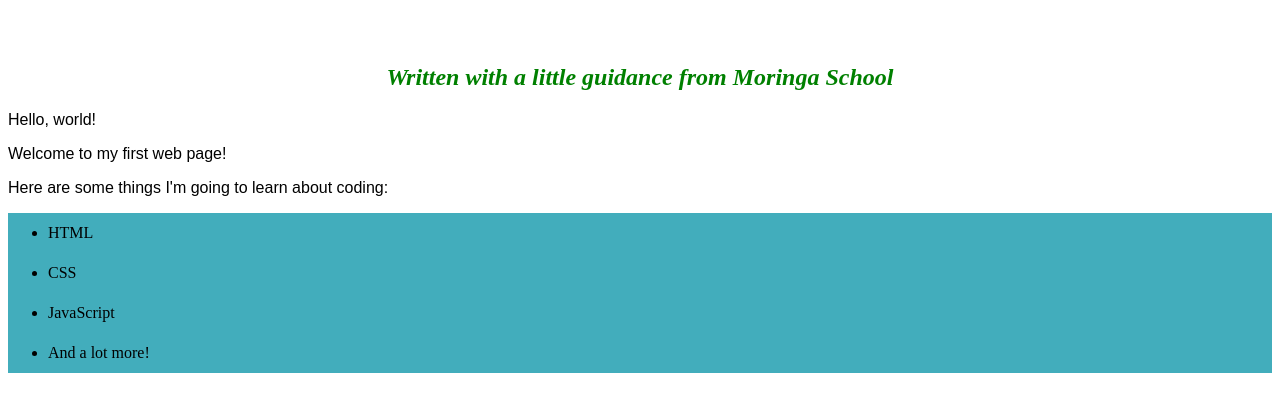
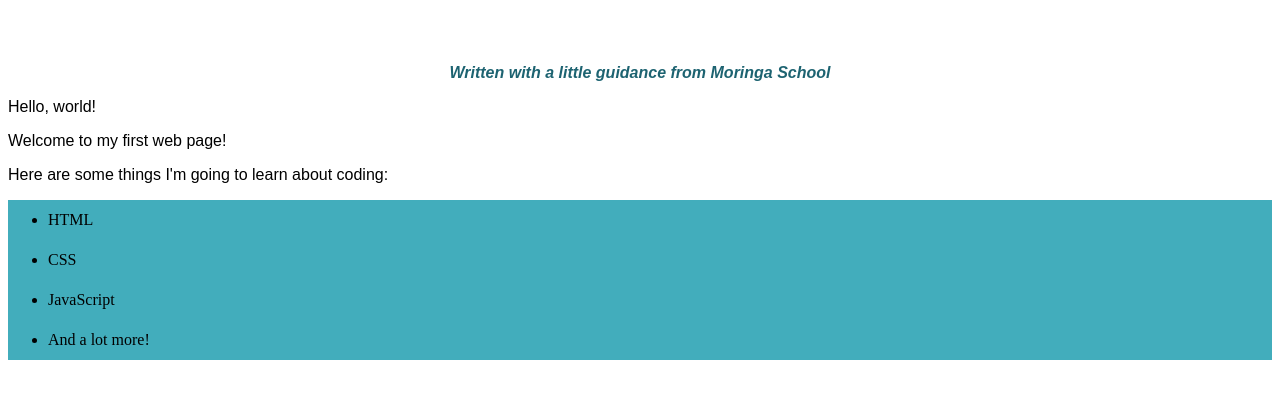
Before and after one commit to ma-za-kpe/my-first-webpage, a plain HTML site: page index.html in a window 1280 px wide. Shown: the part 185-596 px from the top of the page. Drawn offline with Linux system fonts and the light colour scheme.

Commit message:
style the text in the h2 element with a customized font-size, font-family, font-style properties

```diff
--- a/css/styles.css
+++ b/css/styles.css
@@ -4,9 +4,12 @@
   text-align: center;
 }
 h2 {
-  color: green;
-  font-style: italic;
+  font-size: 16px;
+  font-style: oblique;
+  color: #1D6371;
+  /*font-style: italic;*/
   text-align: center;
+  font-family: sans-serif;
 }
 p {
   font-family: sans-serif;
```
